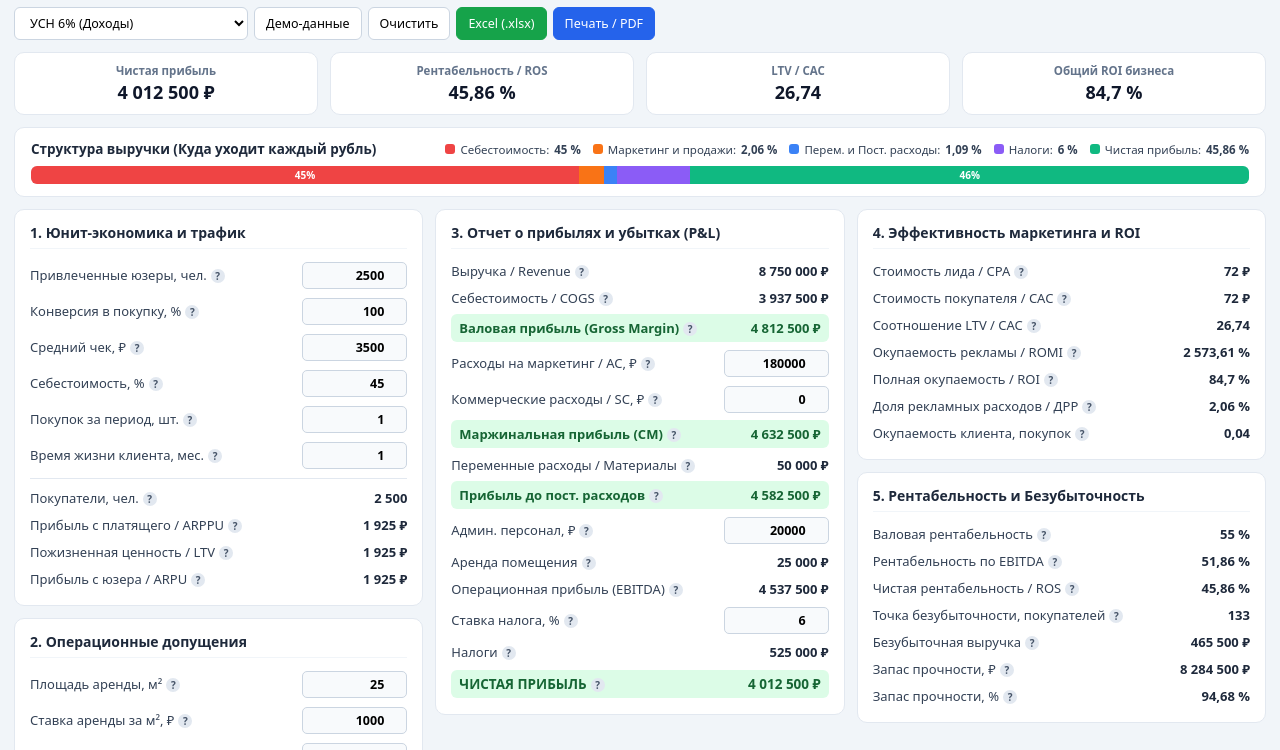
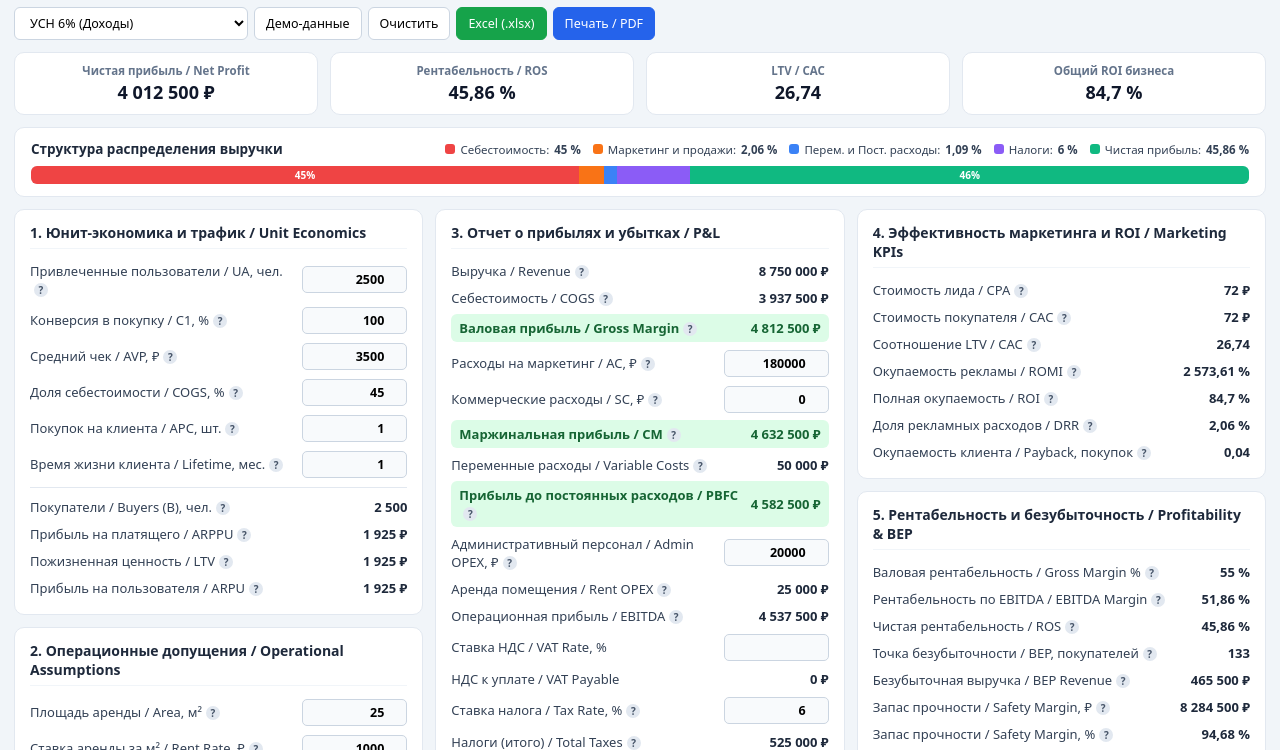
Before and after one commit to EpifanovMike/unit-economics, a plain HTML site: page index.html in a window 1280 px wide. Shown: the part 50-800 px from the top of the page. Drawn offline with Linux system fonts and the light colour scheme.

Commit message:
Update index.html

```diff
--- a/index.html
+++ b/index.html
@@ -34,7 +34,7 @@
 
     <section class="kpi-strip">
       <div class="kpi-card">
-        <span class="kpi-title">Чистая прибыль</span>
+        <span class="kpi-title">Чистая прибыль / Net Profit</span>
         <span class="kpi-val" id="kpi_net">0 ₽</span>
       </div>
       <div class="kpi-card">
@@ -53,7 +53,7 @@
 
     <section class="card structure-card">
       <div class="structure-header">
-        <h2>Структура выручки (Куда уходит каждый рубль)</h2>
+        <h2>Структура распределения выручки</h2>
         <div class="structure-legend" id="structure_legend"></div>
       </div>
       <div class="stacked-bar" id="stacked_bar"></div>
@@ -62,70 +62,72 @@
     <main class="grid">
       <div class="col">
         <div class="card">
-          <h2>1. Юнит-экономика и трафик</h2>
-          <div class="row"><label for="ua">Привлеченные юзеры, чел.</label><input type="number" id="ua" min="0"></div>
-          <div class="row"><label for="c1">Конверсия в покупку, %</label><input type="number" id="c1" min="0" max="100" step="0.1"></div>
-          <div class="row"><label for="avp">Средний чек, ₽</label><input type="number" id="avp" min="0" step="10"></div>
-          <div class="row"><label for="cogs_m">Себестоимость, %</label><input type="number" id="cogs_m" min="0" max="100" step="0.1"></div>
-          <div class="row"><label for="apc">Покупок за период, шт.</label><input type="number" id="apc" min="0" step="0.1"></div>
-          <div class="row"><label for="lifetime">Время жизни клиента, мес.</label><input type="number" id="lifetime" min="1" step="1"></div>
+          <h2>1. Юнит-экономика и трафик / Unit Economics</h2>
+          <div class="row"><label for="ua">Привлеченные пользователи / UA, чел.</label><input type="number" id="ua" min="0"></div>
+          <div class="row"><label for="c1">Конверсия в покупку / C1, %</label><input type="number" id="c1" min="0" max="100" step="0.1"></div>
+          <div class="row"><label for="avp">Средний чек / AVP, ₽</label><input type="number" id="avp" min="0" step="10"></div>
+          <div class="row"><label for="cogs_m">Доля себестоимости / COGS, %</label><input type="number" id="cogs_m" min="0" max="100" step="0.1"></div>
+          <div class="row"><label for="apc">Покупок на клиента / APC, шт.</label><input type="number" id="apc" min="0" step="0.1"></div>
+          <div class="row"><label for="lifetime">Время жизни клиента / Lifetime, мес.</label><input type="number" id="lifetime" min="1" step="1"></div>
           <hr>
-          <div class="row"><span class="lbl">Покупатели, чел.</span><span class="val" id="out_b">0</span></div>
-          <div class="row"><span class="lbl">Прибыль с платящего / ARPPU</span><span class="val" id="out_arppu">0 ₽</span></div>
+          <div class="row"><span class="lbl">Покупатели / Buyers (B), чел.</span><span class="val" id="out_b">0</span></div>
+          <div class="row"><span class="lbl">Прибыль на платящего / ARPPU</span><span class="val" id="out_arppu">0 ₽</span></div>
           <div class="row"><span class="lbl">Пожизненная ценность / LTV</span><span class="val" id="out_ltv">0 ₽</span></div>
-          <div class="row"><span class="lbl">Прибыль с юзера / ARPU</span><span class="val" id="out_arpu">0 ₽</span></div>
+          <div class="row"><span class="lbl">Прибыль на пользователя / ARPU</span><span class="val" id="out_arpu">0 ₽</span></div>
         </div>
 
         <div class="card">
-          <h2>2. Операционные допущения</h2>
-          <div class="row"><label for="area">Площадь аренды, м²</label><input type="number" id="area" min="0"></div>
-          <div class="row"><label for="rent_price">Ставка аренды за м², ₽</label><input type="number" id="rent_price" min="0" step="50"></div>
-          <div class="row"><label for="mat_price">Расходники на 1 покупку, ₽</label><input type="number" id="mat_price" min="0"></div>
+          <h2>2. Операционные допущения / Operational Assumptions</h2>
+          <div class="row"><label for="area">Площадь аренды / Area, м²</label><input type="number" id="area" min="0"></div>
+          <div class="row"><label for="rent_price">Ставка аренды за м² / Rent Rate, ₽</label><input type="number" id="rent_price" min="0" step="50"></div>
+          <div class="row"><label for="mat_price">Расходные материалы на 1 покупку / Materials, ₽</label><input type="number" id="mat_price" min="0"></div>
         </div>
       </div>
 
       <div class="col">
         <div class="card">
-          <h2>3. Отчет о прибылях и убытках (P&L)</h2>
+          <h2>3. Отчет о прибылях и убытках / P&amp;L</h2>
           <div class="row"><span class="lbl">Выручка / Revenue</span><span class="val" id="out_rev">0 ₽</span></div>
           <div class="row"><span class="lbl">Себестоимость / COGS</span><span class="val" id="out_cogs">0 ₽</span></div>
-          <div class="row highlight"><span class="lbl">Валовая прибыль (Gross Margin)</span><span class="val" id="out_gm">0 ₽</span></div>
+          <div class="row highlight"><span class="lbl">Валовая прибыль / Gross Margin</span><span class="val" id="out_gm">0 ₽</span></div>
           <div class="row"><label for="ac">Расходы на маркетинг / AC, ₽</label><input type="number" id="ac" min="0" step="100"></div>
           <div class="row"><label for="sc">Коммерческие расходы / SC, ₽</label><input type="number" id="sc" min="0" step="100"></div>
-          <div class="row highlight"><span class="lbl">Маржинальная прибыль (CM)</span><span class="val" id="out_cm">0 ₽</span></div>
-          <div class="row"><span class="lbl">Переменные расходы / Материалы</span><span class="val" id="out_var">0 ₽</span></div>
-          <div class="row highlight"><span class="lbl">Прибыль до пост. расходов</span><span class="val" id="out_pbfc">0 ₽</span></div>
-          <div class="row"><label for="admin_cost">Админ. персонал, ₽</label><input type="number" id="admin_cost" min="0" step="500"></div>
-          <div class="row"><span class="lbl">Аренда помещения</span><span class="val" id="out_rent">0 ₽</span></div>
-          <div class="row"><span class="lbl">Операционная прибыль (EBITDA)</span><span class="val" id="out_ebitda">0 ₽</span></div>
-          <div class="row"><label for="tax_rate">Ставка налога, %</label><input type="number" id="tax_rate" min="0" max="100" step="0.5"></div>
-          <div class="row"><span class="lbl">Налоги</span><span class="val" id="out_taxes">0 ₽</span></div>
-          <div class="row highlight total"><span class="lbl">ЧИСТАЯ ПРИБЫЛЬ</span><span class="val" id="out_net">0 ₽</span></div>
+          <div class="row highlight"><span class="lbl">Маржинальная прибыль / CM</span><span class="val" id="out_cm">0 ₽</span></div>
+          <div class="row"><span class="lbl">Переменные расходы / Variable Costs</span><span class="val" id="out_var">0 ₽</span></div>
+          <div class="row highlight"><span class="lbl">Прибыль до постоянных расходов / PBFC</span><span class="val" id="out_pbfc">0 ₽</span></div>
+          <div class="row"><label for="admin_cost">Административный персонал / Admin OPEX, ₽</label><input type="number" id="admin_cost" min="0" step="500"></div>
+          <div class="row"><span class="lbl">Аренда помещения / Rent OPEX</span><span class="val" id="out_rent">0 ₽</span></div>
+          <div class="row"><span class="lbl">Операционная прибыль / EBITDA</span><span class="val" id="out_ebitda">0 ₽</span></div>
+          <div class="row"><label for="vat_rate">Ставка НДС / VAT Rate, %</label><input type="number" id="vat_rate" min="0" max="100" step="1"></div>
+          <div class="row"><span class="lbl">НДС к уплате / VAT Payable</span><span class="val" id="out_vat">0 ₽</span></div>
+          <div class="row"><label for="tax_rate">Ставка налога / Tax Rate, %</label><input type="number" id="tax_rate" min="0" max="100" step="0.5"></div>
+          <div class="row"><span class="lbl">Налоги (итого) / Total Taxes</span><span class="val" id="out_taxes">0 ₽</span></div>
+          <div class="row highlight total"><span class="lbl">ЧИСТАЯ ПРИБЫЛЬ / Net Profit</span><span class="val" id="out_net">0 ₽</span></div>
         </div>
       </div>
 
       <div class="col">
         <div class="card">
-          <h2>4. Эффективность маркетинга и ROI</h2>
+          <h2>4. Эффективность маркетинга и ROI / Marketing KPIs</h2>
           <div class="row"><span class="lbl">Стоимость лида / CPA</span><span class="val" id="out_cpa">0 ₽</span></div>
           <div class="row"><span class="lbl">Стоимость покупателя / CAC</span><span class="val" id="out_cac">0 ₽</span></div>
           <div class="row"><span class="lbl">Соотношение LTV / CAC</span><span class="val" id="out_ltv_cac">0</span></div>
           <div class="row"><span class="lbl">Окупаемость рекламы / ROMI</span><span class="val" id="out_romi">0 %</span></div>
           <div class="row"><span class="lbl">Полная окупаемость / ROI</span><span class="val" id="out_roi">0 %</span></div>
-          <div class="row"><span class="lbl">Доля рекламных расходов / ДРР</span><span class="val" id="out_drr">0 %</span></div>
-          <div class="row"><span class="lbl">Окупаемость клиента, покупок</span><span class="val" id="out_payback">0</span></div>
+          <div class="row"><span class="lbl">Доля рекламных расходов / DRR</span><span class="val" id="out_drr">0 %</span></div>
+          <div class="row"><span class="lbl">Окупаемость клиента / Payback, покупок</span><span class="val" id="out_payback">0</span></div>
           <div class="alert" id="alert_box">⚠️ Внимание: привлечение клиентов не окупается (LTV &lt; CAC или ARPU &lt; CPA).</div>
         </div>
 
         <div class="card">
-          <h2>5. Рентабельность и Безубыточность</h2>
-          <div class="row"><span class="lbl">Валовая рентабельность</span><span class="val" id="out_gm_pct">0 %</span></div>
-          <div class="row"><span class="lbl">Рентабельность по EBITDA</span><span class="val" id="out_ebitda_pct">0 %</span></div>
+          <h2>5. Рентабельность и безубыточность / Profitability &amp; BEP</h2>
+          <div class="row"><span class="lbl">Валовая рентабельность / Gross Margin %</span><span class="val" id="out_gm_pct">0 %</span></div>
+          <div class="row"><span class="lbl">Рентабельность по EBITDA / EBITDA Margin</span><span class="val" id="out_ebitda_pct">0 %</span></div>
           <div class="row"><span class="lbl">Чистая рентабельность / ROS</span><span class="val" id="out_ros">0 %</span></div>
-          <div class="row"><span class="lbl">Точка безубыточности, покупателей</span><span class="val" id="out_bep_b">0</span></div>
-          <div class="row"><span class="lbl">Безубыточная выручка</span><span class="val" id="out_bep_rev">0 ₽</span></div>
-          <div class="row"><span class="lbl">Запас прочности, ₽</span><span class="val" id="out_safety_rub">0 ₽</span></div>
-          <div class="row"><span class="lbl">Запас прочности, %</span><span class="val" id="out_safety">0 %</span></div>
+          <div class="row"><span class="lbl">Точка безубыточности / BEP, покупателей</span><span class="val" id="out_bep_b">0</span></div>
+          <div class="row"><span class="lbl">Безубыточная выручка / BEP Revenue</span><span class="val" id="out_bep_rev">0 ₽</span></div>
+          <div class="row"><span class="lbl">Запас прочности / Safety Margin, ₽</span><span class="val" id="out_safety_rub">0 ₽</span></div>
+          <div class="row"><span class="lbl">Запас прочности / Safety Margin, %</span><span class="val" id="out_safety">0 %</span></div>
         </div>
       </div>
     </main>
```
